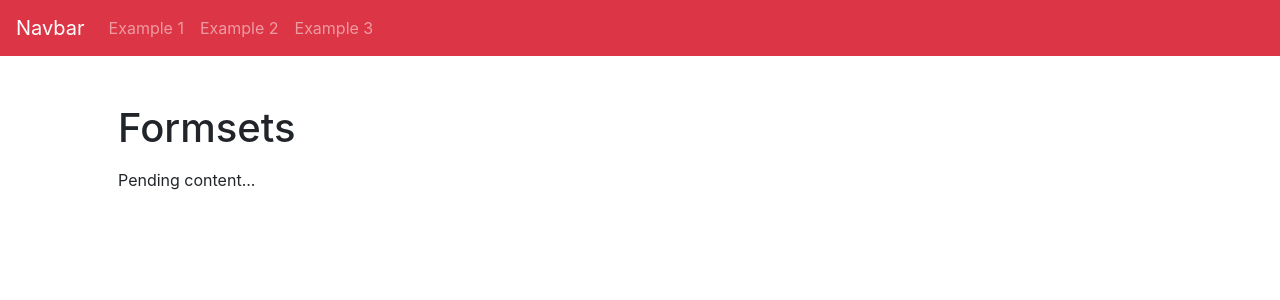
After one commit to nicomiguelino/django_forms_sandbox, a Django app: page /example_03/ in a window 1280 px wide. The commit adds this page. Shown: the top 300 px of the page. Run offline with Django 3.2, Linux system fonts and the light colour scheme; some libraries are stand-ins or nearby versions.

Commit message:
Added boilerplate for formset examples

```diff
--- a/main/urls.py
+++ b/main/urls.py
@@ -2,12 +2,14 @@ from django.urls import path
 from .views import (
     IndexView,
     Example01,
-    Example02
+    Example02,
+    Example03
 )
 
 app_name = 'main'
 urlpatterns = [
     path('', IndexView.as_view(), name='index'),
     path('example_01/', Example01.as_view(), name='example_01'),
-    path('example_02/', Example02.as_view(), name='example_02')
+    path('example_02/', Example02.as_view(), name='example_02'),
+    path('example_03/', Example03.as_view(), name='example_03')
 ]
--- a/main/views.py
+++ b/main/views.py
@@ -51,3 +51,7 @@ class Example02(View):
             request.session.update(contact_form.cleaned_data)
 
         return redirect(reverse('main:index'))
+
+class Example03(View):
+    def get(self, request):
+        return render(request, 'main/example_03.html')
--- /dev/null
+++ b/templates/main/example_03.html
@@ -0,0 +1,8 @@
+{% extends "base.html" %}
+
+{% block title %} Example 3 {% endblock title %}
+
+{% block content %}
+    <h1 class="mb-3">Formsets</h1>
+    <p>Pending content...</p>
+{% endblock content %}
--- a/templates/partials/navbar.html
+++ b/templates/partials/navbar.html
@@ -11,6 +11,9 @@
             <li class="nav-item">
                 <a class="nav-link" href="{% url 'main:example_02' %}">Example 2</a>
             </li>
+            <li class="nav-item">
+                <a class="nav-link" href="{% url 'main:example_03' %}">Example 3</a>
+            </li>
         </ul>
     </div>
 </nav>
```
